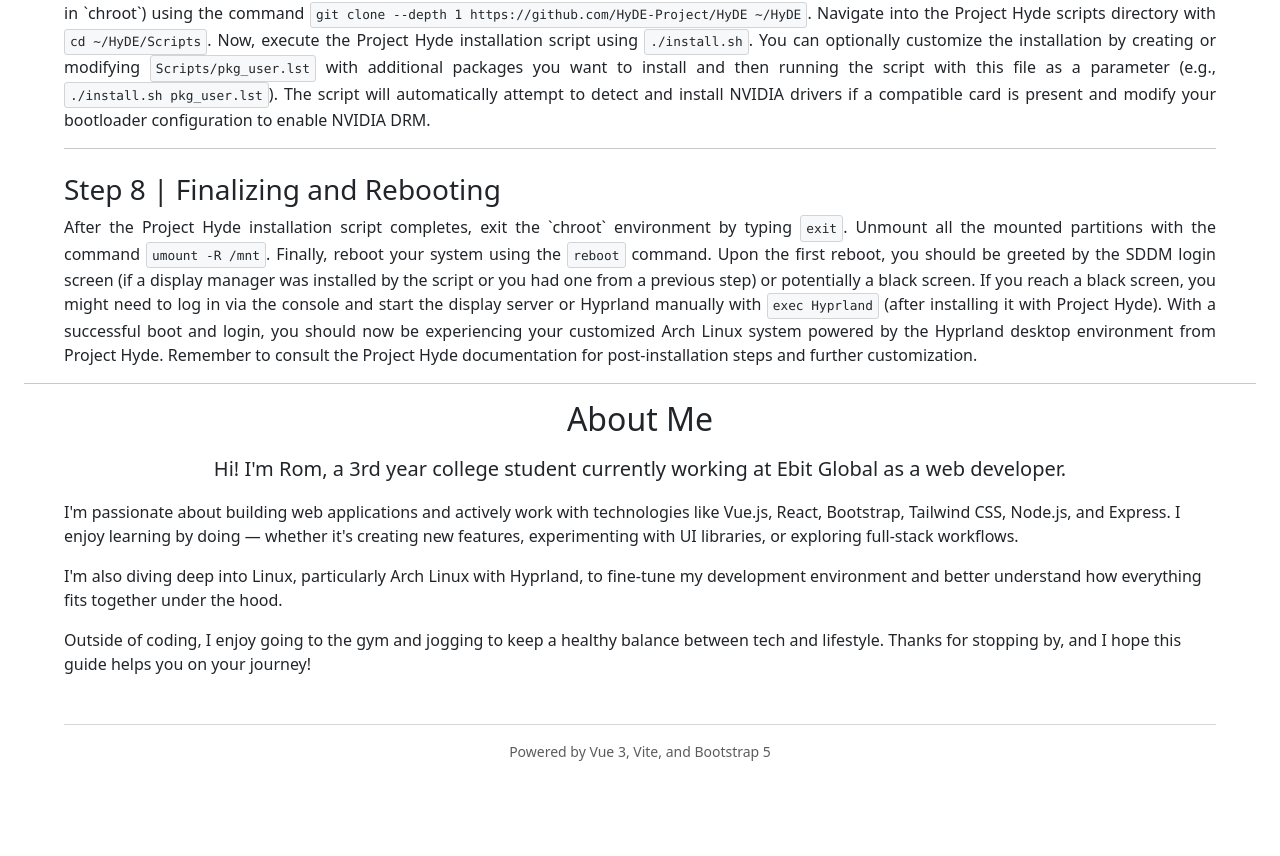
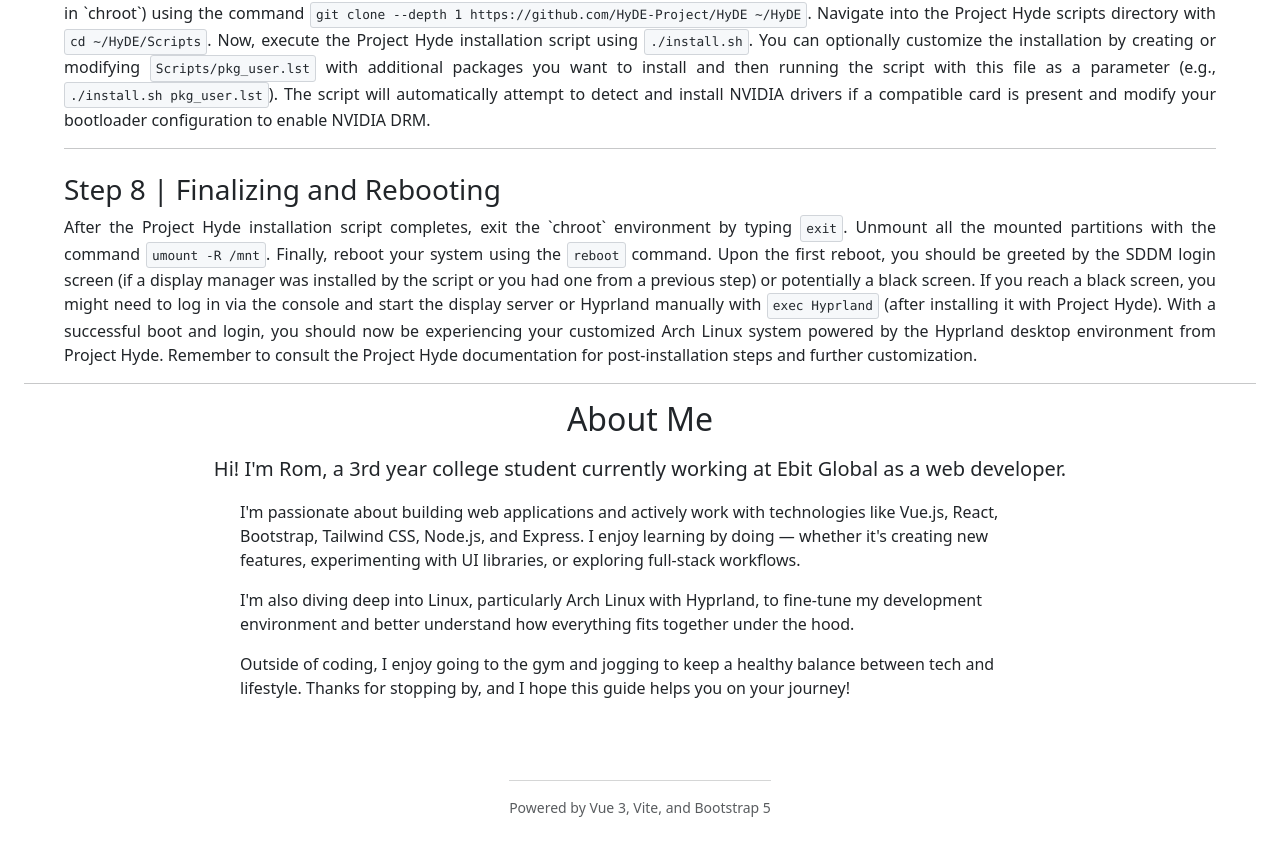
Before and after one commit to romnoelp/blog, a Vue app: page / in a window 1280 px wide. Shown: the part 3427-4283 px from the top of the page. Before the commit the page ends 4229 px from the top, so only its background shows below. Built offline with nearby package versions, Linux system fonts and the light colour scheme.

Commit message:
Update AboutMe.vue

```diff
--- a/src/components/AboutMe.vue
+++ b/src/components/AboutMe.vue
@@ -1,10 +1,10 @@
 <template>
-  <div>
+  <div class="container d-flex flex-column align-items-center justify-content-center text-justify">
     <h2 class="mb-3 text-center">About Me</h2>
     <p class="lead text-center">
       Hi! I'm Rom, a 3rd year college student currently working at Ebit Global as a web developer.
     </p>
-    <div class="about-me">
+    <div class="about-me text-justify" style="max-width: 800px;">
       <p>
         I'm passionate about building web applications and actively work with technologies like Vue.js,
         React, Bootstrap, Tailwind CSS, Node.js, and Express. I enjoy learning by doing — whether it's creating
```
